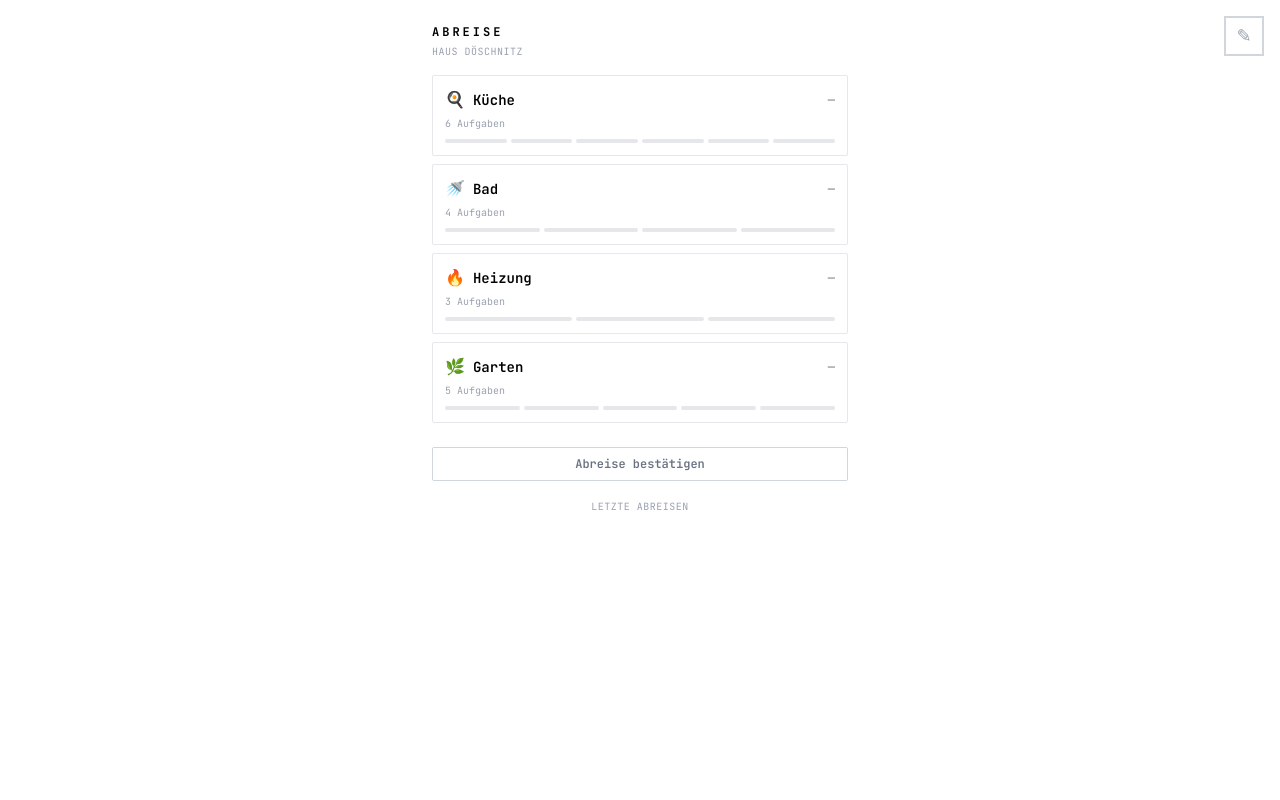
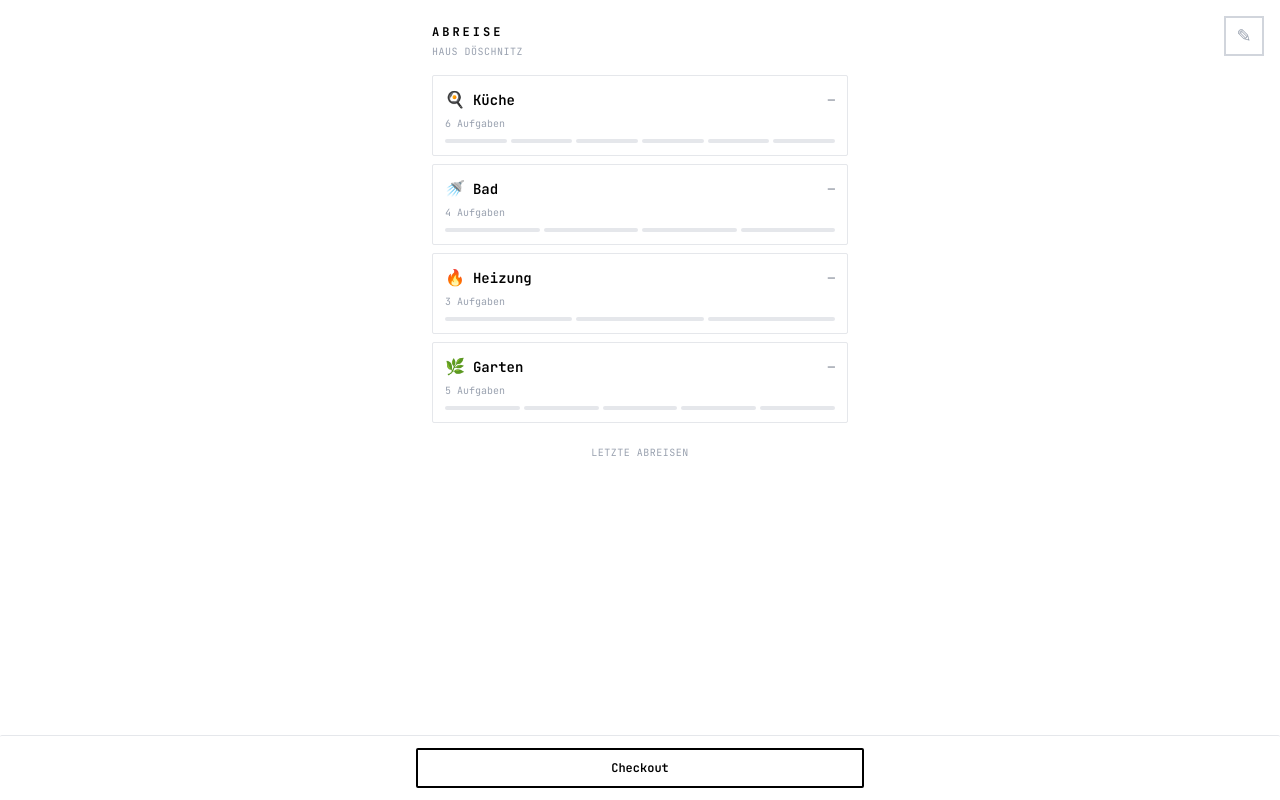
Before and after one commit to exlab-code/doeschnitz-checkout, a Next.js app: page / in a window 1280 px wide. Built offline with nearby package versions, Linux system fonts and the light colour scheme.

Commit message:
feat: sticky checkout button at bottom, rename to 'Checkout'

```diff
--- a/app/area/[id]/page.tsx
+++ b/app/area/[id]/page.tsx
@@ -113,7 +113,8 @@ export default function AreaPage({ params }: { params: Promise<{ id: string }> }
   }
 
   return (
-    <div>
+    <>
+    <div className="pb-20">
       <Link href="/" className="text-xs text-gray-500 hover:text-black">
         ← zurück
       </Link>
@@ -198,20 +199,20 @@ export default function AreaPage({ params }: { params: Promise<{ id: string }> }
         </button>
       )}
 
-      {!isEditing && (
-        <div className="mt-6">
+    </div>
+
+    {!isEditing && (
+      <div className="fixed bottom-0 left-0 right-0 bg-white border-t border-gray-200 px-4 py-3 z-30">
+        <div className="max-w-md mx-auto">
           <Link
             href="/signoff"
-            className={`block text-center text-xs font-semibold px-4 py-2 transition-colors ${
-              allCompleted
-                ? 'border-2 border-black hover:bg-black hover:text-white'
-                : 'border border-gray-300 text-gray-500 hover:border-black hover:text-black'
-            }`}
+            className="block text-center text-xs font-semibold px-4 py-2.5 border-2 border-black hover:bg-black hover:text-white transition-colors"
           >
-            {allCompleted ? 'Alle erledigt — Abreise bestätigen' : 'Abreise bestätigen'}
+            Checkout
           </Link>
         </div>
-      )}
-    </div>
+      </div>
+    )}
+    </>
   )
 }
--- a/app/page.tsx
+++ b/app/page.tsx
@@ -51,7 +51,8 @@ export default function Home() {
   }, [])
 
   return (
-    <div>
+    <>
+      <div className="pb-20">
         <h1 className="text-xs font-bold tracking-[3px] uppercase">ABREISE</h1>
         <p className="text-[10px] text-gray-400 tracking-wider uppercase mt-1">HAUS DÖSCHNITZ</p>
 
@@ -68,16 +69,7 @@ export default function Home() {
           ))}
         </div>
 
-      <div className="mt-6">
-        <Link
-          href="/signoff"
-          className="block text-center text-xs font-semibold px-4 py-2 border border-gray-300 text-gray-500 hover:border-black hover:text-black transition-colors"
-        >
-          Abreise bestätigen
-        </Link>
-      </div>
-
-      <div className="mt-3 text-center">
+        <div className="mt-4 text-center">
           <Link
             href="/log"
             className="text-[10px] text-gray-400 uppercase tracking-wider"
@@ -86,5 +78,17 @@ export default function Home() {
           </Link>
         </div>
       </div>
+
+      <div className="fixed bottom-0 left-0 right-0 bg-white border-t border-gray-200 px-4 py-3 z-30">
+        <div className="max-w-md mx-auto">
+          <Link
+            href="/signoff"
+            className="block text-center text-xs font-semibold px-4 py-2.5 border-2 border-black hover:bg-black hover:text-white transition-colors"
+          >
+            Checkout
+          </Link>
+        </div>
+      </div>
+    </>
   )
 }
```
Lines whose indentation alone changed are shown as unchanged.
